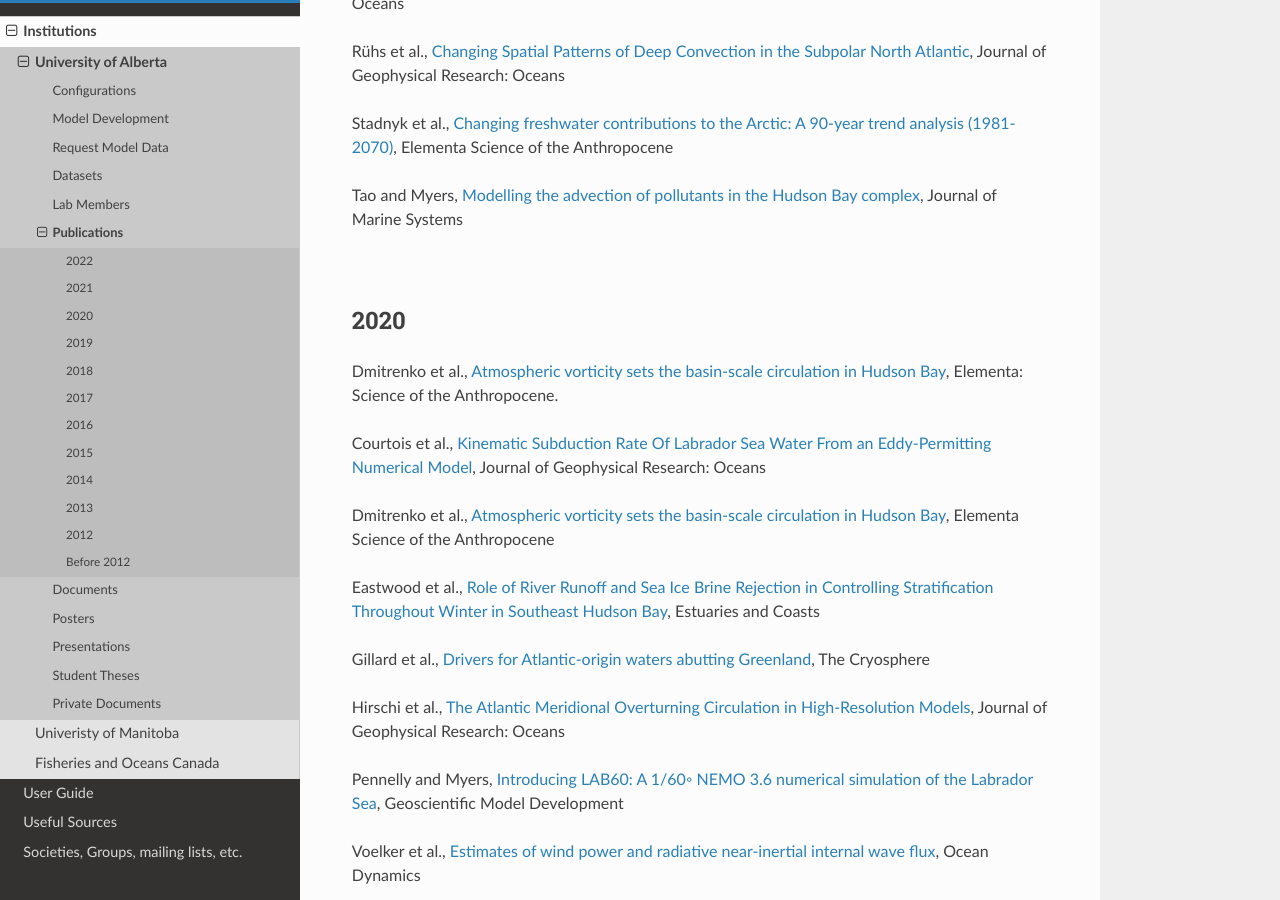
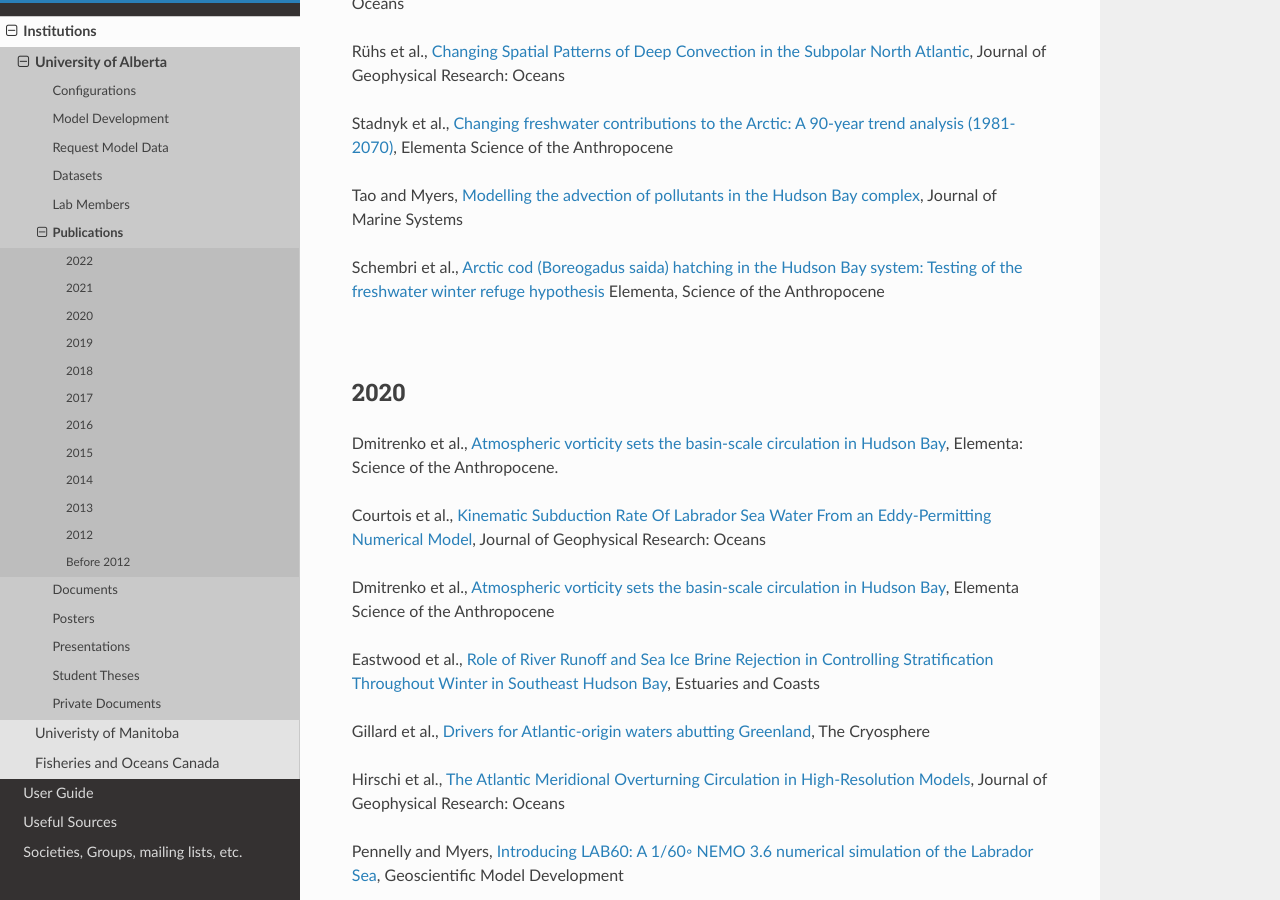
Before and after one commit to UofA-NEMO/Canadian-NEMO-Ocean-Modelling-Forum-Community-of-Practice, a Sphinx documentation site: the page built from docs/Institutions/UofA/Publications.rst, in a window 1280 px wide and 900 px high, scrolled down 1456 px. Built offline with Sphinx 7.4.7 and the Read the Docs theme 2.0.0, drawn with Linux system fonts in a browser that asks for light colours; pages that are not in the unit, such as notebooks, are missing from menus.

Commit message:
Update Publications.rst

```diff
--- a/docs/Institutions/UofA/Publications.rst
+++ b/docs/Institutions/UofA/Publications.rst
@@ -43,6 +43,8 @@
 Stadnyk et al., `Changing freshwater contributions to the Arctic: A 90-year trend analysis (1981-2070) <https://doi.org/10.1525/elementa.2020.00098>`_, Elementa Science of the Anthropocene
 
 Tao and Myers, `Modelling the advection of pollutants in the Hudson Bay complex <https://doi.org/10.1016/j.jmarsys.2020.103474>`_, Journal of Marine Systems
+
+Schembri et al., `Arctic cod (Boreogadus saida) hatching in the Hudson Bay system: Testing of the freshwater winter refuge hypothesis  <https://doi.org/10.1525/elementa.2021.00042>`_ Elementa, Science of the Anthropocene
 
 |
 2020
```
